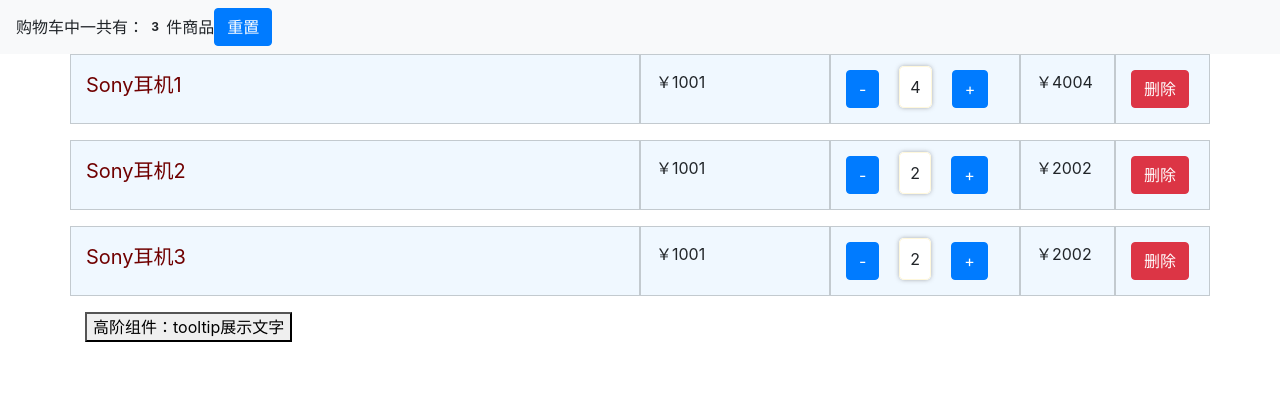
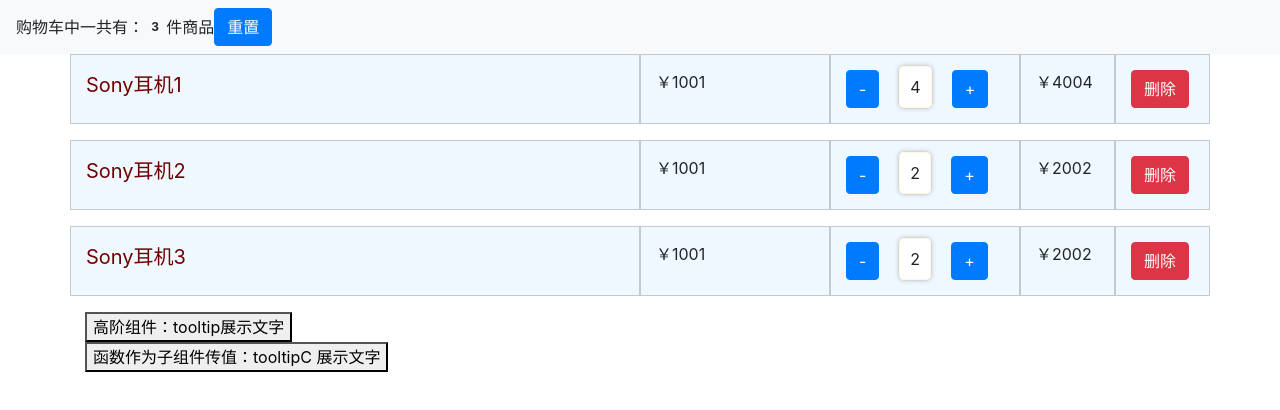
Before and after one commit to chunxiao91/react-web, a React app in the folder react-demo/: page / in a window 1280 px wide. Shown: the top 410 px of the page. Built offline with nearby package versions, Linux system fonts and the light colour scheme.

Commit message:
函数作为props或者函数作为子组件

```diff
--- a/react-demo/src/App.js
+++ b/react-demo/src/App.js
@@ -4,6 +4,7 @@
 import ListPage from './components/ListPage'
 import {productsData} from './data.js'
 import ItemA from './components/hoc/ItemA';
+import ItemC from './components/renderProps/ItemC';
 
 function App() {
   const [productList, setProductList] = useState(productsData)
@@ -61,6 +62,7 @@
         handleDelete={handleDelete}
         />
       <ItemA id={1}/>
+      <ItemC/>
     </>
   );
 }
--- /dev/null
+++ b/react-demo/src/components/renderProps/ItemC.jsx
@@ -0,0 +1,29 @@
+
+// ‘函数作为子组件’ ：ItemC是业务父组件
+
+import React from 'react';
+import WithToolTip from './withToolTip';
+
+const ItemC = () => {
+    return (
+        <div className="container">
+            <WithToolTip>
+               {
+                    ({showToolTip, content}) => (
+                        <div>
+                            <button type="btn">函数作为子组件传值：tooltipC 展示文字</button>
+                            {showToolTip && (
+                                <span>
+                                    {content}
+                                </span>
+                            )
+                            }
+                        </div>
+                    )
+                }
+            </WithToolTip>
+        </div>
+    );
+}
+
+export default ItemC;
--- /dev/null
+++ b/react-demo/src/components/renderProps/withToolTip.js
@@ -0,0 +1,33 @@
+// 用于展示‘函数作为子组件’：鼠标移入和移出的状态
+
+import React from 'react';
+
+    class WithToolTip extends React.Component{
+        state={
+            showToolTip:false,  // 鼠标移入和移出
+            content:''          // 移入后显示的内容
+        }
+
+        handleOver=(ev) => this.setState(
+            {
+                showToolTip:true,
+                content: ev.target.innerText // 当前鼠标移入的内容
+            }
+        )
+        handleOut = () => this.setState(
+            {
+                showToolTip:false,
+                content: ''
+            }
+        )
+        render() {
+            return(
+                <div onMouseOver={this.handleOver} onMouseOut={this.handleOut}>
+                    {this.props.children(this.state)}
+                </div>
+            )
+        }
+
+    }
+
+export default WithToolTip ;
```
